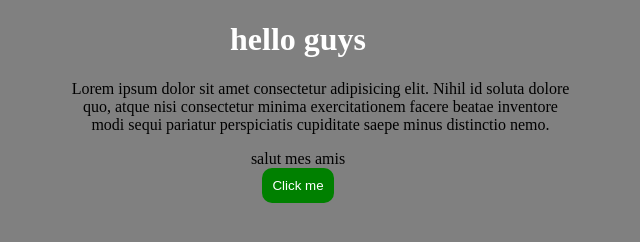
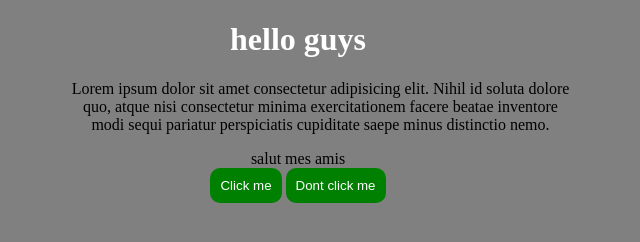
Before and after one commit to Iayden-Ayoub/Portfolio, a plain HTML site: page index.html in a window 1280 px wide. Shown: the whole page, without its empty margins (342-982 px from the left). Drawn offline with Linux system fonts and the light colour scheme.

Commit message:
zadt button

```diff
--- a/index.html
+++ b/index.html
@@ -15,6 +15,7 @@
     </p>
     <span>salut mes amis</span><br>
     <button id="cc" onclick="clck()">Click me</button>
+    <button id="cc" onclick="clck()">Dont click me</button>
     <script>
         function clck(){
             alert("hello")
```
